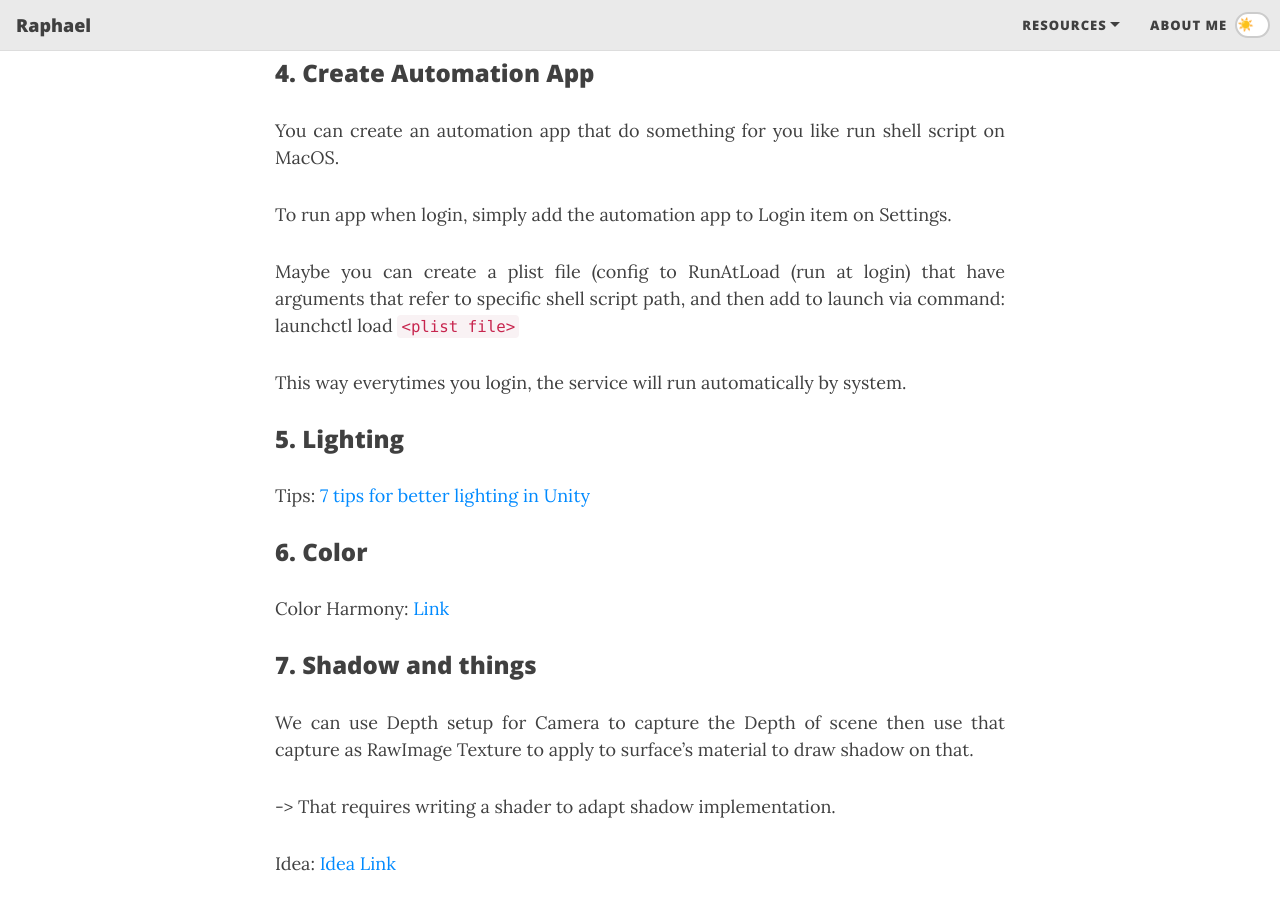
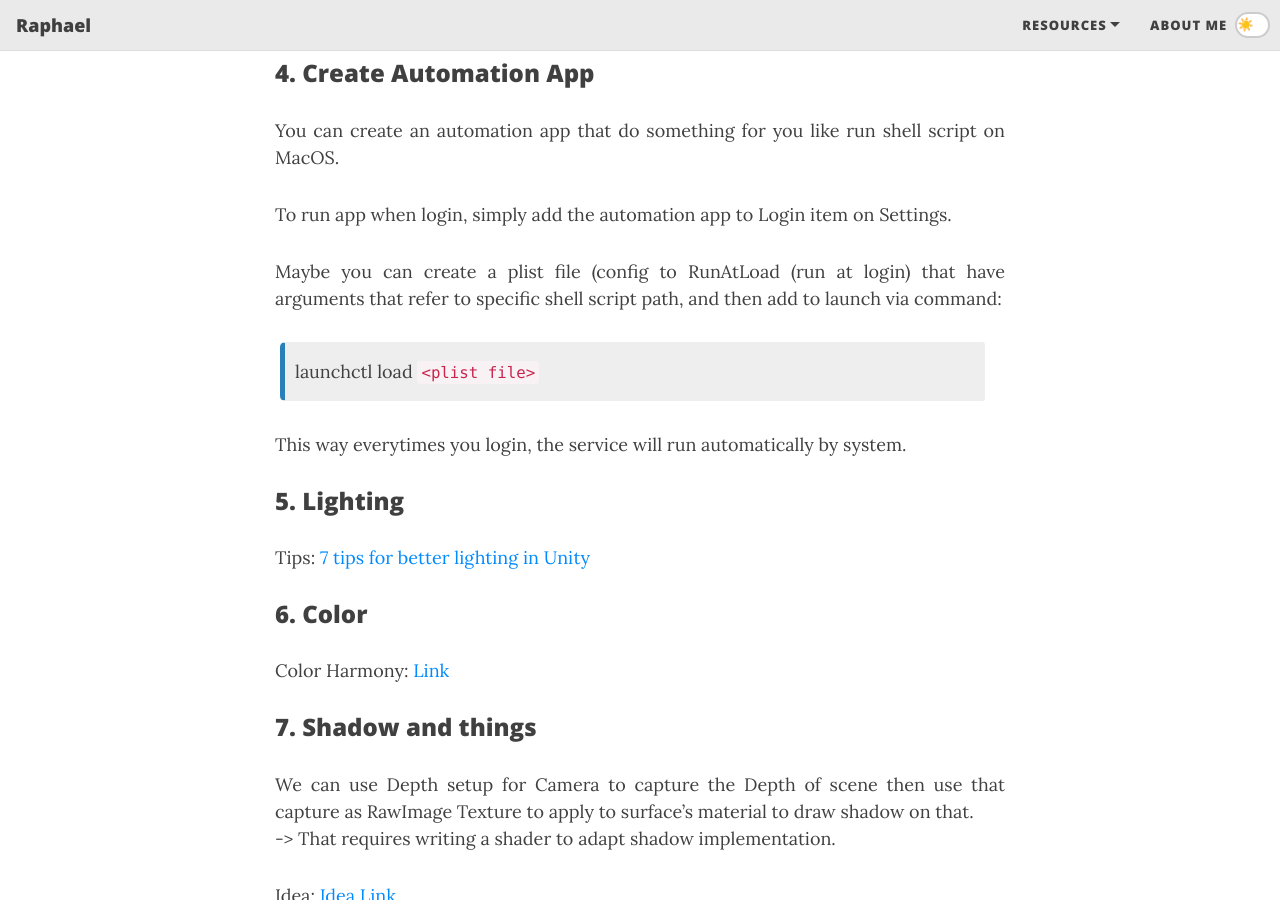
Before and after one commit to raphlee/raphlee.github.io, a Jekyll site: the page built from _posts/2022-02-09-useful-things.md, in a window 1280 px wide and 900 px high, scrolled down 834 px. Built offline with Jekyll 4.4.1, drawn with Linux system fonts in a browser that asks for light colours; nearby versions of some CDN libraries; some of the changed text lies outside the part shown.

Commit message:
Keep updating...

```diff
--- a/_posts/2022-02-09-useful-things.md
+++ b/_posts/2022-02-09-useful-things.md
@@ -33,7 +33,10 @@
 To run app when login, simply add the automation app to Login item on Settings.
 
 
-Maybe you can create a plist file (config to RunAtLoad (run at login) that have arguments that refer to specific shell script path, and then add to launch via command: launchctl load ``<plist file>``
+Maybe you can create a plist file (config to RunAtLoad (run at login) that have arguments that refer to specific shell script path, and then add to launch via command:
+
+{: .box-note}
+launchctl load ``<plist file>``
 
 This way everytimes you login, the service will run automatically by system.
 
@@ -49,7 +52,6 @@
 
 ### 7. Shadow and things
 We can use Depth setup for Camera to capture the Depth of scene then use that capture as RawImage Texture to apply to surface’s material to draw shadow on that.
-
 -> That requires writing a shader to adapt shadow implementation.
 
 Idea: [Idea Link](https://www.littlechicken.nl/shadows/)
@@ -83,34 +85,35 @@
 
 
 **Well-known ports**
-
 The port numbers in the range from 0 to 1023 (0 to 2^10 − 1) are the well-known ports or system ports.
 
 **Registered ports**
-
 The range of port numbers from 1024 to 49151 (2^10 to 2^14 + 2^15 − 1) are the [Registered ports](https://en.wikipedia.org/wiki/Registered_port).
 
 
 **Dynamic, private or ephemeral ports**
-
 The range 49152–65535 (2^15 + 2^14 to 2^16 − 1) contains dynamic or private ports that cannot be registered with IANA.
 
-***
-- 22: Secure Shell (SSH), secure logins, file transfers (scp, sftp) and port forwarding
-- 80, 8080: HTTP
-- 443: HTTPS
-- 4848: GlassFish server
+
+| Port | Represent |
+| :------ |:--- |
+| 22 | Secure Shell (SSH), secure logins, file transfers (scp, sftp) and port forwarding |
+| 80, 8080 | HTTP |
+| 443 | HTTPS |
+| 4848 | GlassFish server |
 
 
 ### 11. Unity iOS build via sh
 Requires:
 - Generated password by iTuneConnect to validate/upload
-    - URL: https://appleid.apple.com/account/manage
+    - URL: [AppleID Account Manage](https://appleid.apple.com/account/manage)
 
 - Provisioning Profile must compatible with Cerfiticate that machine registered on iTuneConnect. And it must be iOS Distribution type to allows upload.
 
 - Unlock keychain on its session (put unlock command inside sh file) before build xcode.
-    - Security unlock-keychain -p ``<password> <login.keychain>``
+
+{: .box-note}
+security unlock-keychain -p ``<password> <login.keychain>``
 
 - Xcode-select error: tool ‘x’ requires Xcode, but...
 
@@ -119,7 +122,9 @@
 
 - Fatal: “Please provide an auth token with USYM_UPLOAD_AUTH_TOKEN environment variable
     - iOSPostProcessBuild
-        - project.SetBuildProperty(guid, “USYM_UPLOAD_AUTH_TOKEN”, “FakeToken”);
+
+{: .box-note}
+project.SetBuildProperty(guid, “USYM_UPLOAD_AUTH_TOKEN”, “FakeToken”);
 
 - On Unity 2019.x, in build command, you must provide account and serial id to avoid this “USYM_UPLOAD_AUTH_TOKEN” fatal error above.
 
@@ -160,18 +164,16 @@
 {: .box-note}
 ln -s “path/to/folder/A” “path/to/folder/B”
 
+
 ### 16. Exclusion Lower-end Device on Google Play
-On Device-Catalog
-
+On Device-Catalog:
 
 - Choose device
-
 OR
-
 - Create rules to filter
 
 
 ### 17. Unity Asset Compression
+
 - For Texture: [Texture Compression](http://blog.theknightsofunity.com/wrong-import-settings-killing-unity-game-part-1/)
-
 - For Audio: [Audio Compresion](https://blog.theknightsofunity.com/wrong-import-settings-killing-unity-game-part-2/)
```
Also changed, not shown: other parts of _posts/2022-02-09-useful-things.md (+2 -3 lines).
